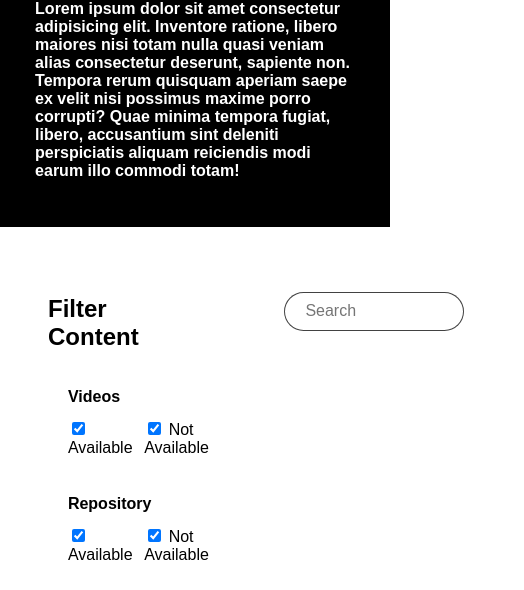
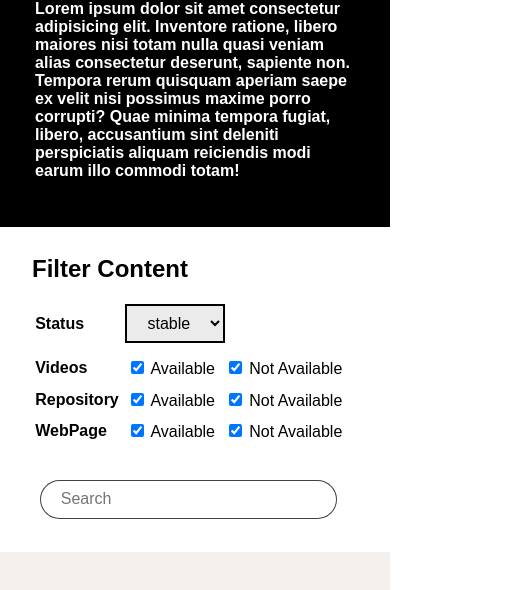
Before and after one commit to thakurprathya/CERN-Task, a Gatsby site: page / in a window 390 px wide. Shown: the part 247-837 px from the top of the page, 524 px wide, since content can reach past the window. Built offline with nearby package versions, Linux system fonts and the light colour scheme; Gatsby itself is replaced by a stand-in of ours.

Commit message:
completed dropdown component and storing its value in a state, completed css for all the filter components and states for every filter

```diff
--- a/src/components/Dropdown.js
+++ b/src/components/Dropdown.js
@@ -1,10 +1,21 @@
 import React from 'react';
 import '../styles/dropdown.css';
 
-const Dropdown = ({data, types}) => {
+const Dropdown = ({data, types, state, setState}) => {
+    // Functions
+    const capitalize = (str) => {
+        return str.charAt(0).toUpperCase() + str.slice(1);
+    }
+    const HandleChange = (event) => {
+        setState(event.target.value);
+    }
+
     return (
-        <div>
-
+        <div className='statusDiv'>
+            <h4 className='head'>{capitalize(data)}</h4>
+            <select id="mySelect" value={state} onChange={HandleChange}>
+                {types.map((type)=><option>{type}</option>)}
+            </select>
         </div>
     )
 };
--- a/src/components/Main.js
+++ b/src/components/Main.js
@@ -31,15 +31,18 @@ const Main = () => {
     const [videos, setVideos]= useState({checkbox1:true, checkbox2:true});
     const [repo, setRepo]= useState({checkbox1:true, checkbox2:true});
     const [webpage, setWebpage]= useState({checkbox1:true, checkbox2:true});
+    const [status, setStatus]= useState("stable");
 
     return (
         <div className='main'>
             <div className="filters">
                 <h2>Filter Content</h2>
-                <div className="statusFilter"><Dropdown data="status" types={["stable", "beta", "alpha"]}/></div>
-                <div className="videoFilter"><CheckBox data="videos" state={videos} setState={setVideos}/></div>
-                <div className="repoFilter"><CheckBox data="repository" state={repo} setState={setRepo}/></div>
-                <div className="webpageFilter"><CheckBox data="webPage" state={webpage} setState={setWebpage}/></div>
+                <div className='allFilters'>
+                    <div className="statusFilter"><Dropdown data="status" types={["stable", "beta", "alpha"]} state={status} setState={setStatus}/></div>
+                    <div className="videoFilter"><CheckBox data="videos" state={videos} setState={setVideos}/></div>
+                    <div className="repoFilter"><CheckBox data="repository" state={repo} setState={setRepo}/></div>
+                    <div className="webpageFilter"><CheckBox data="webPage" state={webpage} setState={setWebpage}/></div>
+                </div>
             </div>
             <div className="content">
                 <div className="searchBox">
--- a/src/styles/checkbox.css
+++ b/src/styles/checkbox.css
@@ -14,5 +14,41 @@
     display: flex;
 }
 .boxes > label{
-    margin: 0.5vh 2vw 0.5vh 1vw;
+    cursor: pointer;
+    margin: 0.5vh 2vw 0.5vh 2vw;
 }
+label > input{
+    cursor: pointer;
+}
+
+
+/* media queries */
+@media screen and (max-width: 768px) {
+    .head{
+        margin-left: 0;
+    }
+    .boxes{
+        flex-direction: column;
+    }
+    .boxes > label{
+        margin-left: .5vw;
+    }
+}
+@media screen and (max-width: 568px) {
+    .box{
+        padding-left: 0.2rem;
+        display: flex;
+        align-items: center;
+        padding-top: 0.2vh;
+        padding-bottom: 0.2vh;
+    }
+    .head{
+        width: 20vw;
+        margin-right: 3vw;
+        margin-bottom: 0;
+        margin-top: 0;
+    }
+    .boxes{
+        flex-direction: row;
+    }
+}
--- a/src/styles/dropdown.css
+++ b/src/styles/dropdown.css
@@ -4,3 +4,52 @@
 }
 
 /* main */
+.statusDiv{
+    padding: 1rem;
+    display: flex;
+    align-items: center;
+}
+.head{
+    margin: .2vh 1vw 1vh 1vw;
+}
+select {
+    margin-left: 2vw;
+    border: 2px solid black;
+    background-color: #ecebeb;
+    font-size: 16px;
+    padding: 8px;
+    width: 100px;
+    position: relative;
+    display: inline-block;
+    text-align: center;
+    text-align-last: center;
+    cursor: pointer;
+}
+select::after {
+    content: '\2193';
+    position: absolute;
+    top: 50%;
+    right: 10px;
+    transform: translateY(-50%);
+    font-size: 18px;
+    color: #666666;
+}
+
+/* media queries */
+@media screen and (max-width: 768px) {
+    .statusDiv{
+        flex-direction: column;
+        padding-left: 0;
+    }
+    select{
+        margin-left: 0;
+    }
+}
+@media screen and (max-width: 568px) {
+    .statusDiv{
+        padding-left: .2rem;
+        padding-top: 0.2vh;
+        padding-bottom: 1vh;
+        flex-direction: row;
+    }
+}
--- a/src/styles/main.css
+++ b/src/styles/main.css
@@ -31,3 +31,30 @@
 .searchBox > input:focus{
     outline: none;
 }
+
+
+/* media queries */
+@media screen and (max-width: 768px) {
+    .main{
+        flex-direction: column;
+        justify-content: center;
+    }
+    .filters, .content{
+        width: 100vw;
+        padding: .5rem 2rem 1rem 2rem;
+    }
+    .allFilters{
+        display: flex;
+    }
+    .searchBox{
+        margin: 1vh 2vw 2vh 2vw;
+    }
+    .searchBox > input{
+        width: 70vw;
+    }
+}
+@media screen and (max-width: 568px) {
+    .allFilters{
+        flex-direction: column;
+    }
+}
```
